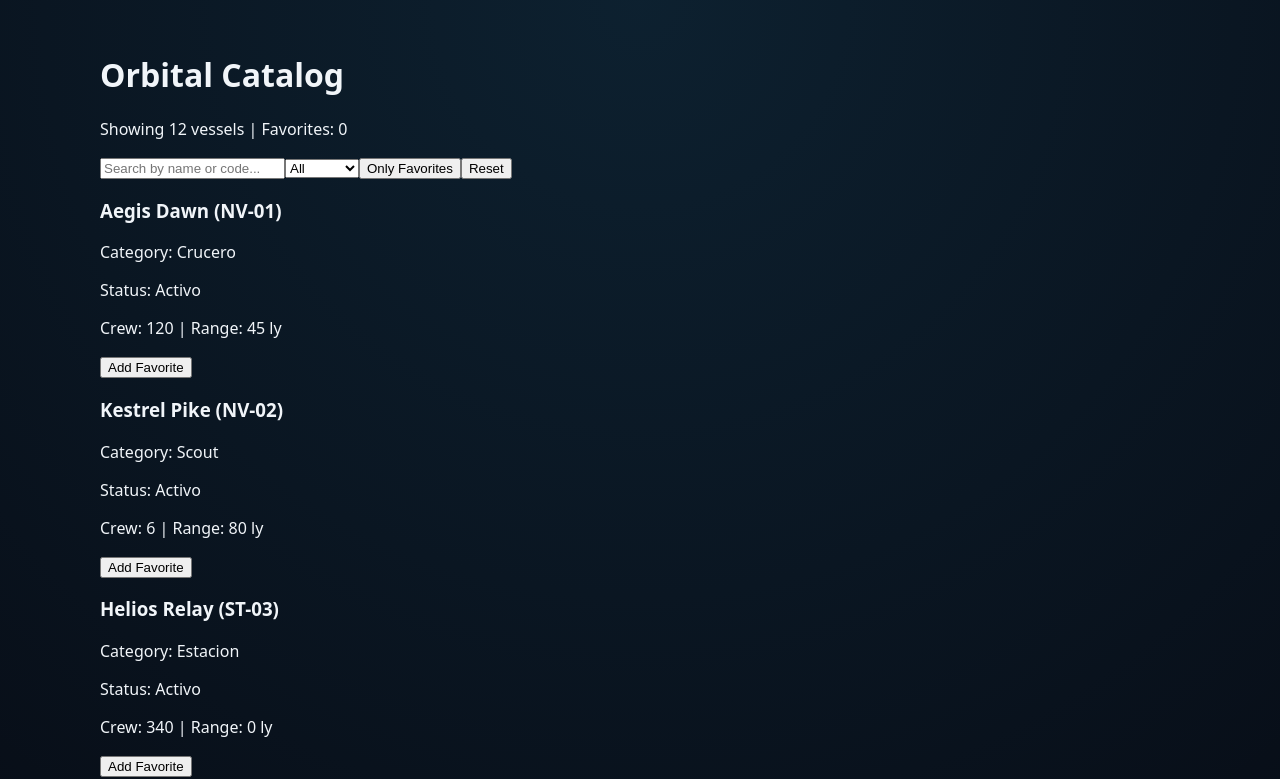
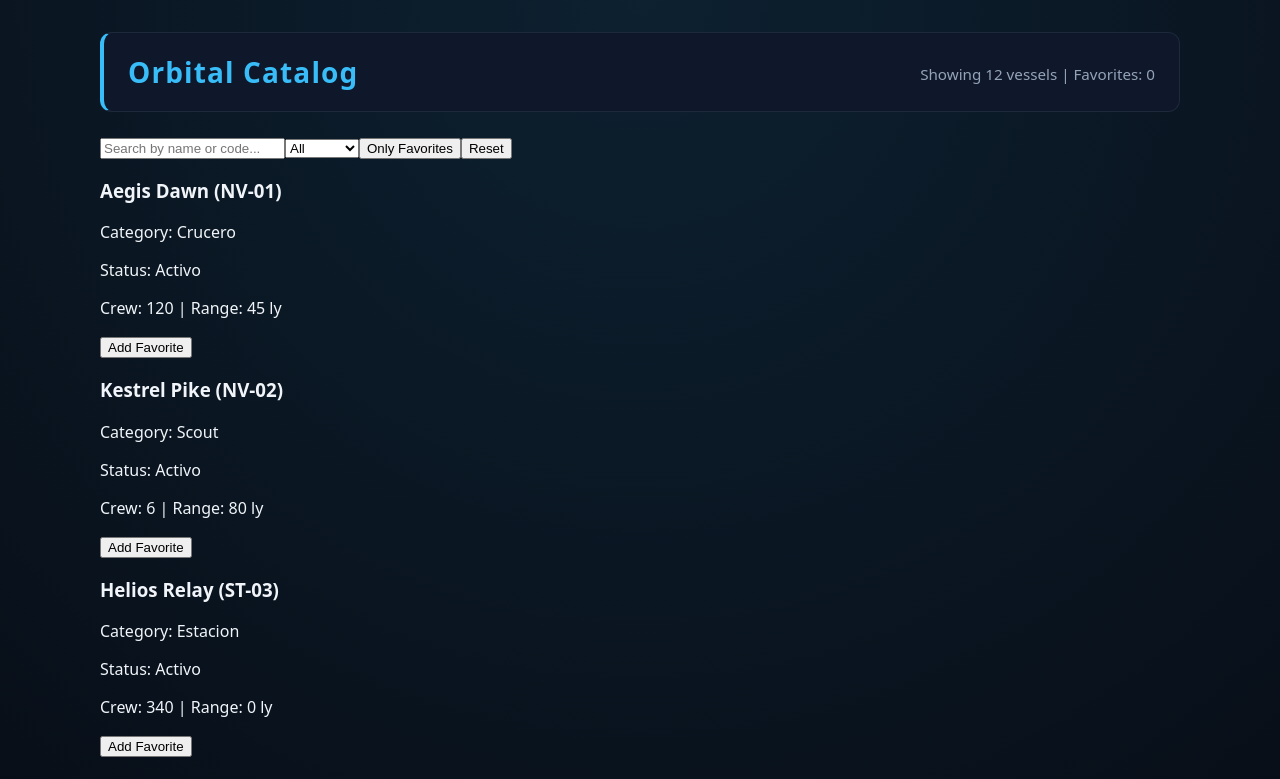
Before and after one commit to demon12700/Parcial2, a React (Vite) app: page / in a window 1280 px wide. Shown: the top 779 px of the page. Built offline with nearby package versions, Linux system fonts and the light colour scheme.

Commit message:
cambios al encabezado en index.css

```diff
--- a/src/index.css
+++ b/src/index.css
@@ -28,3 +28,30 @@
     margin: 0 auto;
     padding: 2rem 1.25rem;
   }
+
+  .header {
+    display: flex;
+    flex-wrap: wrap;
+    justify-content: space-between;
+    align-items: center;
+    gap: 1rem;
+    padding: 1.25rem 1.5rem;
+    margin-bottom: 1.5rem;
+    background: var(--bg-panel);
+    border: 1px solid var(--border-subtle);
+    border-left: 4px solid var(--accent-cyan);
+    border-radius: 12px;
+  }
+
+  .header h1 {
+    margin: 0;
+    font-size: 1.75rem;
+    letter-spacing: 0.04em;
+    color: var(--accent-cyan);
+  }
+
+  .header p {
+    margin: 0.25rem 0 0;
+    color: var(--text-muted);
+    font-size: 0.95rem;
+  }
```
